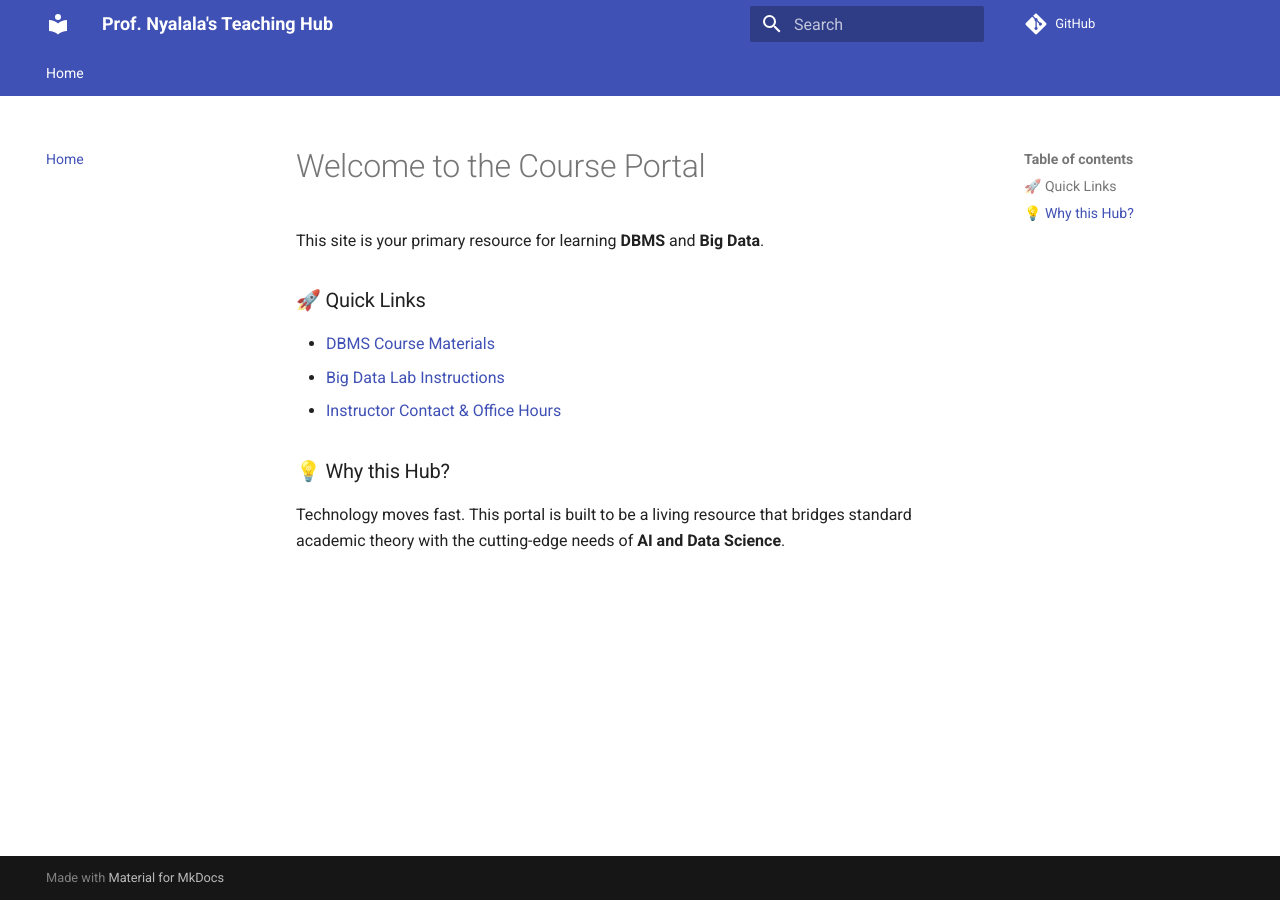
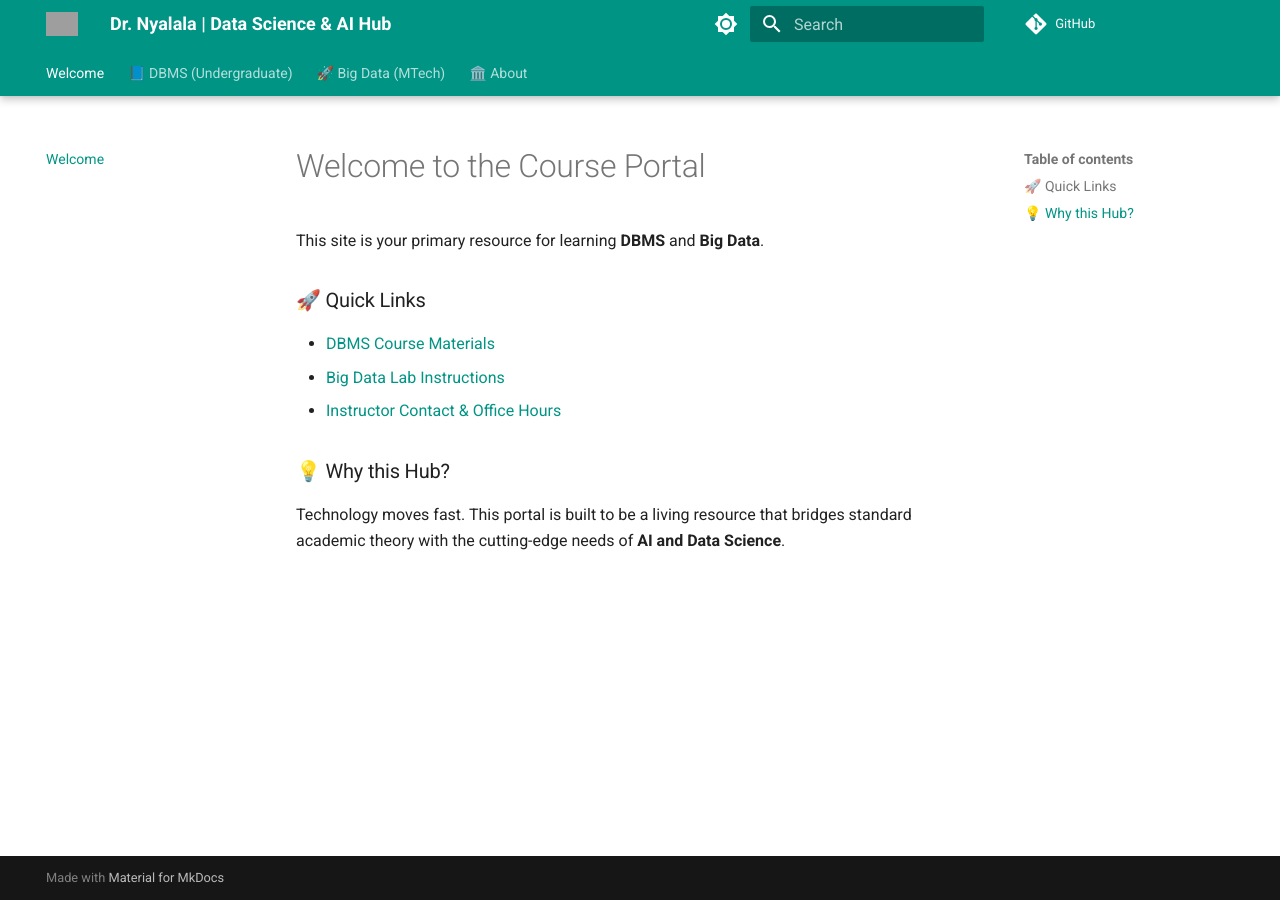
Before and after one commit to inyalala/data-science-teaching-hub, an MkDocs documentation site: the page built from docs/index.md, in a window 1280 px wide. Built offline with MkDocs 1.6.1 and Material for MkDocs 9.7.7, drawn with Linux system fonts in a browser that asks for light colours; comment, search, counter and statistics services are not loaded; grey boxes are pictures that could not be loaded.

Commit message:
Update mkdocs configuration for site and navigation

```diff
--- a/mkdocs.yml
+++ b/mkdocs.yml
@@ -1,20 +1,61 @@
-site_name: Prof. Nyalala's Teaching Hub
+site_name: Dr. Nyalala | Data Science & AI Hub
 site_url: https://inyalala.github.io/data-science-teaching-hub/
 repo_url: https://github.com/inyalala/data-science-teaching-hub
 
 theme:
   name: material
+  logo: assets/logo.png # We can add this later
+  favicon: assets/favicon.ico
+  features:
+    - navigation.tabs          # Top-level menu (UX upgrade)
+    - navigation.tabs.sticky
+    - navigation.sections      # Sidebar grouping
+    - navigation.expand        # Keep menus open
+    - navigation.top           # "Back to top" button
+    - navigation.tracking      # Highlights menu as you scroll
+    - content.code.copy        # Essential for labs
+    - content.code.annotate    # Pro code explanations
+    - search.suggest
+    - search.highlight
+
   palette:
-    primary: indigo
-    accent: light blue
-  features:
-    - navigation.tabs
-    - navigation.sections
-    - content.code.copy
+    # Light mode
+    - media: "(prefers-color-scheme: light)"
+      scheme: default
+      primary: teal            # Academic Teal
+      accent: deep orange
+      toggle:
+        icon: material/brightness-7
+        name: Switch to dark mode
+    # Dark mode
+    - media: "(prefers-color-scheme: dark)"
+      scheme: slate
+      primary: teal
+      accent: deep orange
+      toggle:
+        icon: material/brightness-4
+        name: Switch to light mode
 
+# Proper Professional Navigation Structure
 nav:
-  - Home: index.md
+  - Welcome: index.md
+  - 📘 DBMS (Undergraduate):
+    - Overview: dbms-ug/index.md
+    - Lectures: dbms-ug/lectures.md
+    - Labs: dbms-ug/labs.md
+    - Resources: dbms-ug/resources.md
+  - 🚀 Big Data (MTech):
+    - Overview: bigdata-mtech/index.md
+    - Tutorials: bigdata-mtech/tutorials.md
+    - Labs: bigdata-mtech/labs.md
+  - 🏛️ About:
+    - Office Hours: about/contact.md
+    - Teaching Philosophy: about/philosophy.md
 
 markdown_extensions:
-  - pymdownx.arithmatex:
-      generic: true
+  - admonition            # Pro "Note" and "Warning" boxes
+  - pymdownx.details      # Collapsible sections
+  - pymdownx.superfences  # Better code blocks
+  - pymdownx.emoji:
+      emoji_index: !!python/name:material.extensions.emoji.twemoji
+      emoji_generator: !!python/name:material.extensions.emoji.to_svg
```
